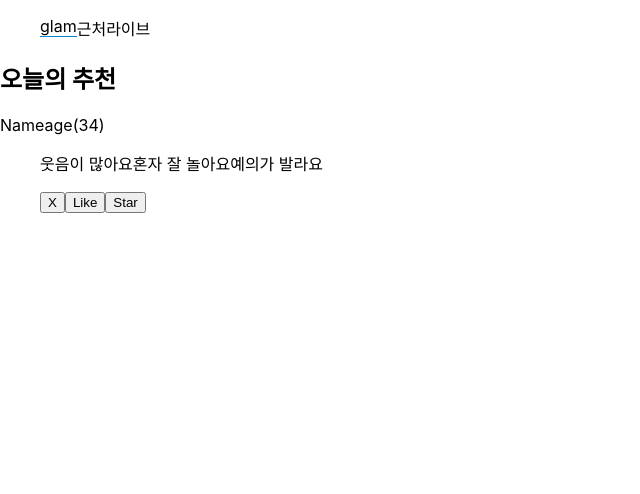
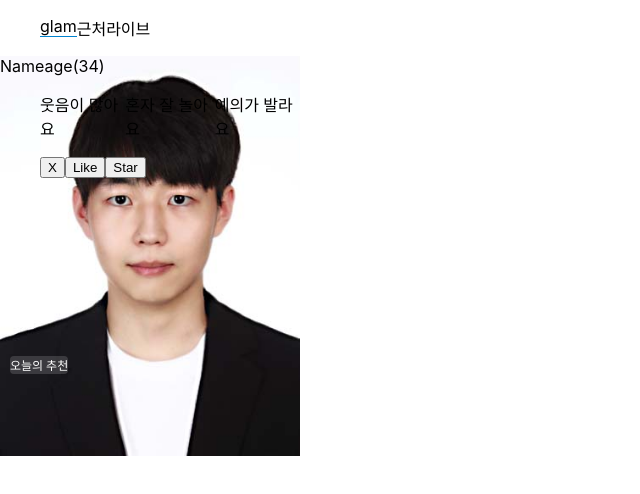
Before and after one commit to leesangha/Cupist, a React (Create React App) app: page / in a window 1280 px wide. Shown: the top 494 px of the page, without its empty margins (0-640 px from the left). Built offline with nearby package versions, Linux system fonts and the light colour scheme.

Commit message:
asset 테스트

```diff
--- a/src/components/Tab.tsx
+++ b/src/components/Tab.tsx
@@ -1,5 +1,6 @@
 import React, { useState } from "react";
 import styled from "styled-components";
+import Background from "../assets/human.jpg";
 import Card from "./Card";
 const Tab: React.FC = () => {
   const [toggle, setToggle] = useState<number>(1);
@@ -46,6 +47,25 @@ const Title = styled.div<{ active: boolean }>`
 `;
 const Content = styled.div<{ active: boolean }>`
   display: ${(props) => (props.active ? "block" : "none")};
+  position: relative;
+  width: 300px;
+  height: 400px;
+  background: url(${Background});
+  background-repeat: no-repeat;
+  background-size: cover;
+  background-position: center;
   transition: 0.3s ease-in;
+  h1 {
+    position: absolute;
+    margin-top: 300px;
+    margin-left: 10px;
+    background: rgba(255, 255, 255, 0.15);
+    border-radius: 4px;
+    /* border: 1px solid rgba(255, 255, 255, 0.18); */
+    color: white;
+    font-family: cursive;
+    font-size: 12px;
+    font-weight: lighter;
+  }
 `;
 export default Tab;
```
